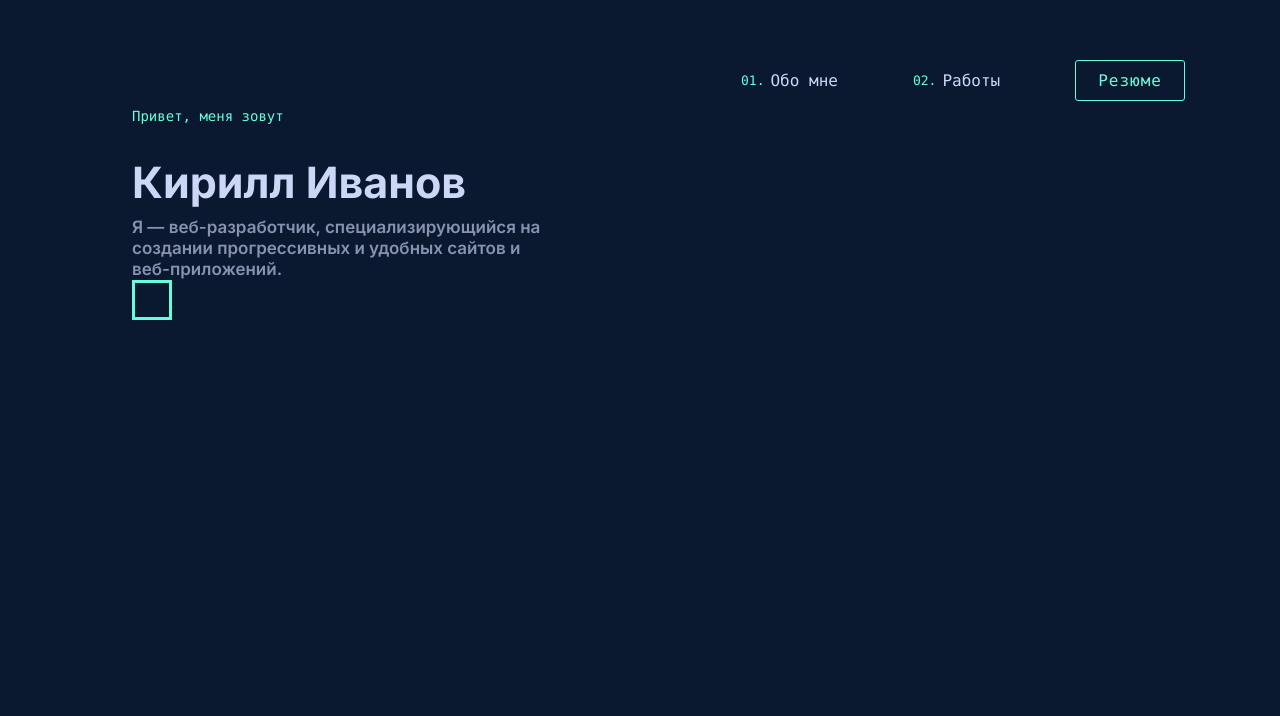
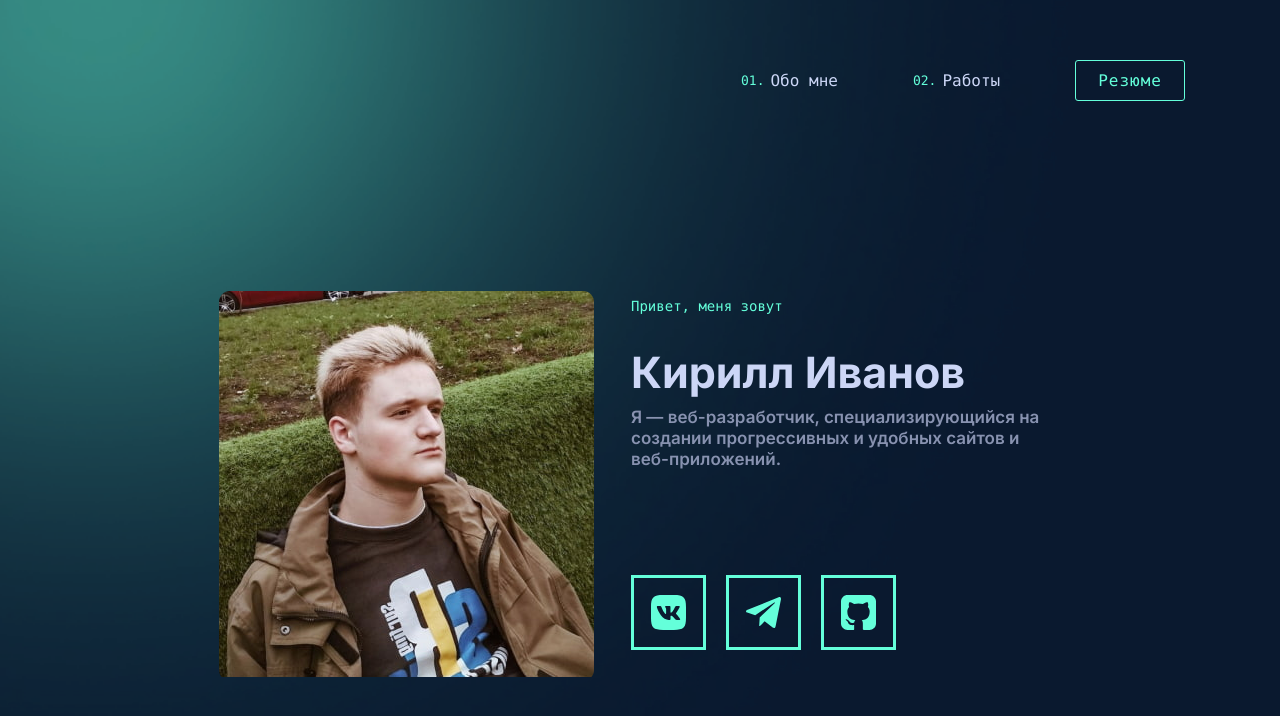
Before and after one commit to uvanov/portfolio-overhaul, a React (Create React App) app: page / in a window 1280 px wide. Shown: the top 716 px of the page. Built offline with nearby package versions, Linux system fonts and the light colour scheme.

Commit message:
Welcome section layout

```diff
--- a/src/components/Screens/Welcome/Welcome.tsx
+++ b/src/components/Screens/Welcome/Welcome.tsx
@@ -4,14 +4,45 @@ import Header from "../../Layout/Header/Header";
 import styled from "styled-components";
 
 
-// Styles
+// Assets Import
+
+import WelcomeVKImage from '../../../assets/images/vk.svg';
+import WelcomeTelegramImage from '../../../assets/images/telegram.svg';
+import WelcomeGithubImage from '../../../assets/images/github.svg';
+import WelcomeImage from '../../../assets/images/main-image.jpg';
+import GlowImage from '../../../assets/images/glow.webp';
+
+// Styles Definition
 
 const AboutWrapper = styled.div`
     display: flex;
+    justify-content:center;
     gap: 37px;
+
+    position:relative;
+
+    margin-top: 190px;
+
+    @media screen and (max-width: 1080px){
+      flex-direction: column;
+      align-items:center;
+    }
+
+    @media screen and (max-width: 800px){
+      align-items:unset;
+    }
 `
 const ImageWrapper = styled.div`
+    border-radius: 11px;
+    overflow: hidden;
 
+    @media screen and (max-width: 450px){
+       display: none;
+    }
+
+    img{
+      width: 100%;
+    }
 `
 const AboutInformationWrapper = styled.div`
     display:flex;
@@ -30,6 +61,11 @@ const NameText = styled.span`
     font-size: 43px;
     color: #CCD6F6;
     margin: 32px 0 9px;
+
+    @media screen and (max-width: 450px){
+       font-size: 30px;
+       margin-bottom: 50px;
+    }
 `
 const AboutText = styled.p`
         font-weight: 600;
@@ -37,26 +73,73 @@ const AboutText = styled.p`
         line-height: 21px;
         color: #8892B0;
         max-width: 430px;
+
+        @media screen and (max-width: 450px){
+           font-size: 21px;
+        }
 `
 const AboutContactList = styled.ul`
     display: flex;
     gap: 20px;
+    margin-top: 105px;
+
+    @media screen and (max-width: 1080px){
+       justify-content:center;
+    }
+
+    @media screen and (max-width: 450px){
+       font-size: 30px;
+       margin-bottom: 50px;
+    }
+
 `
 const AboutContactLink = styled.a`
     display: flex;
     align-items: center;
     justify-content: center;
+
     padding: 17px;
+    border: 3px solid #64FFDA;
+    box-sizing: border-box;
 
-    border: 3px solid #64FFDA;
+    &:hover {
+       transform: scale(1.1);
+    }
+
+    @media screen and (max-width: 325px){
+       padding: 10px;
+    }
 `
-
-// Assets
-
+const Glow = styled.img`
+    position:absolute;
+    top: -1100px;
+    left: -1000px;
+    opacity: .8;
+    z-index: -2;
+`
 
 
 const Welcome = () => {
+
+    // Constants
+
+    const CONTACT_LIST = [
+        {
+            url: 'https://vk.com/uvanov_vk',
+            imageUrl: WelcomeVKImage
+        },
+        {
+            url: 'https://t.me/uvanov_tg',
+            imageUrl: WelcomeTelegramImage
+        },
+        {
+            url: 'https://github.com/uvanov',
+            imageUrl: WelcomeGithubImage
+        }
+    ]
+
     return (
+        <>
             <Container>
                 <Header
                     button={{innerText: 'Резюме', url: '/'}}
@@ -76,7 +159,7 @@ const Welcome = () => {
 
                 <AboutWrapper>
                     <ImageWrapper>
-                    {/*  Image Here  */}
+                        <img src={WelcomeImage} alt="uvanov"/>
                     </ImageWrapper>
 
                     <AboutInformationWrapper>
@@ -88,13 +171,21 @@ const Welcome = () => {
                         </AboutText>
 
                         <AboutContactList>
-                        <AboutContactLink>
-
+                            {
+                                CONTACT_LIST.map((ContactLink) => (
+                                    <AboutContactLink href={ContactLink.url}>
+                                        <img src={ContactLink.imageUrl} alt=""/>
                                     </AboutContactLink>
+                                ))
+                            }
                         </AboutContactList>
                     </AboutInformationWrapper>
                 </AboutWrapper>
+
+                <Glow src={GlowImage}/>
             </Container>
+
+        </>
 
     );
 };
```
Lines whose indentation alone changed are shown as unchanged.
